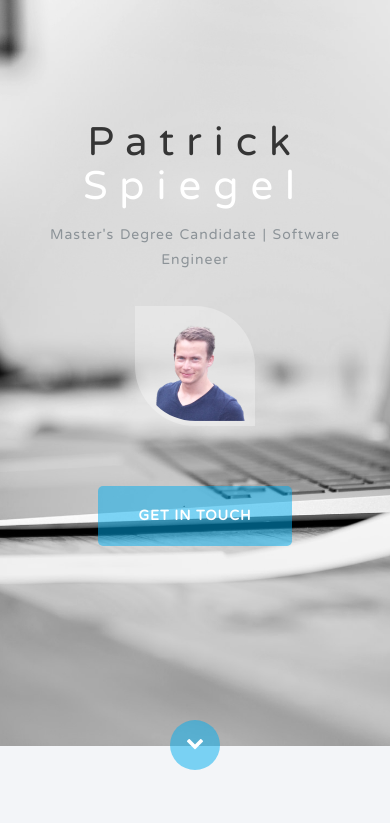
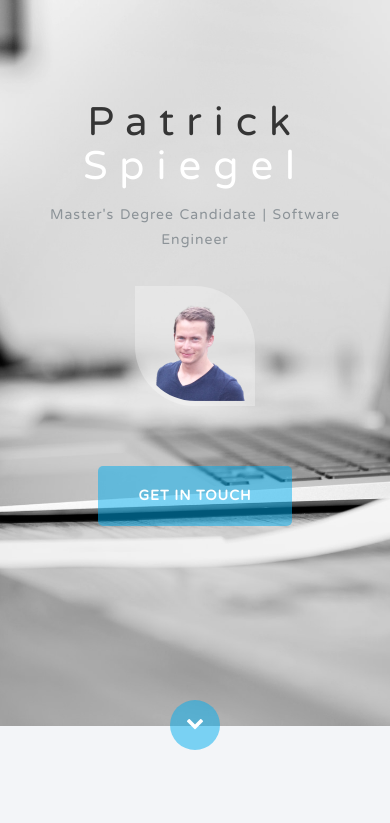
Before and after one commit to dacappo/patrick-spiegel.de, a plain HTML site: page index.html in a window 390 px wide. Shown: the top 823 px of the page. Drawn offline with Linux system fonts and the light colour scheme; files whose address does not match are found by name.

Commit message:
Further mobile paddin-top adaption

```diff
--- a/css/styles.css
+++ b/css/styles.css
@@ -192,7 +192,7 @@ h2::after { content: " "; border: solid 2px #00aeef; display: block; width: 35px
 }
 
 @media (max-width: 992px) {
-	.inner { padding-top: 50px; }
+	.inner { padding-top: 30px; }
 }
 /* ==========================================================================
 Navigation
```
